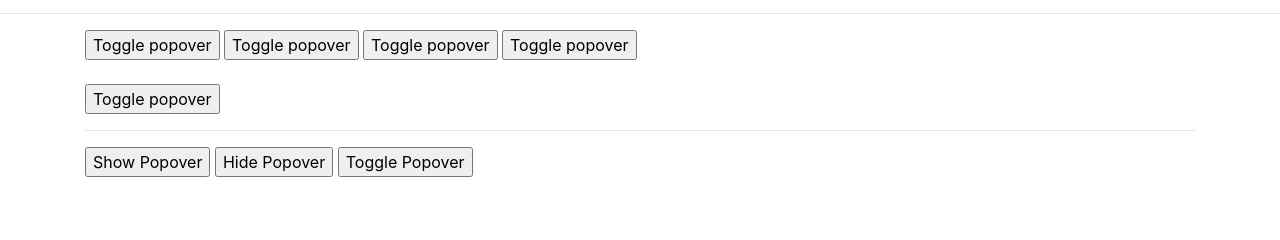
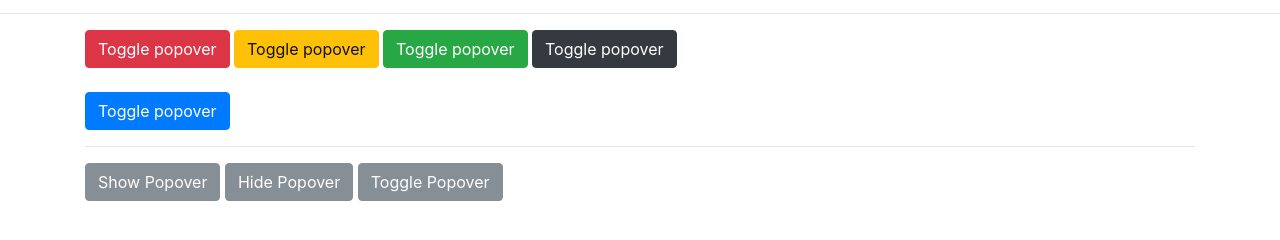
Before and after one commit to dzenvikas/Bootstrap, a plain HTML site: page bootstrap_sandbox_udemy/5_5_popovers.html in a window 1280 px wide. Shown: the part 168-408 px from the top of the page. Drawn offline with nearby package versions, Linux system fonts and the light colour scheme.

Commit message:
completed

```diff
--- a/bootstrap_sandbox_udemy/5_5_popovers.html
+++ b/bootstrap_sandbox_udemy/5_5_popovers.html
@@ -82,35 +82,66 @@
     <!--########################START HERE#########################-->
 
     <!-- POPOVER -->
-    <button>
+    <button
+      class="btn btn-danger"
+      data-toggle="popover"
+      data-placement="top"
+      title="Popover Title"
+      data-content="Lorem ipsum dolor sit amet, consectetur adipisicing."
+    >
       Toggle popover
     </button>
 
-    <button>
+    <button
+      class="btn btn-warning"
+      data-toggle="popover"
+      data-placement="right"
+      title="Popover Title"
+      data-content="Lorem ipsum dolor sit amet, consectetur adipisicing."
+    >
       Toggle popover
     </button>
 
-    <button>
+    <button
+      class="btn btn-success"
+      data-toggle="popover"
+      data-placement="bottom"
+      data-title="Popover Title"
+      data-content="Lorem ipsum dolor sit amet, consectetur adipisicing."
+    >
       Toggle popover
     </button>
-
-    <button>
+    <button
+      class="btn btn-dark"
+      data-toggle="popover"
+      data-placement="left"
+      data-title="Popover Title"
+      data-content="Lorem ipsum dolor sit amet, consectetur adipisicing."
+    >
       Toggle popover
     </button>
 
     <br><br>
 
     <!-- DISMISSIBLE POPOVER -->
-    <button>
+    <button
+      id="myPopover"
+      class="btn btn-primary"
+      data-toggle="popover"
+      data-placement="top"
+      data-title="Popover Title"
+      data-trigger="focus"
+      data-content="Lorem ipsum dolor sit amet, consectetur adipisicing."
+    >
       Toggle popover
     </button>
 
     <hr>
 
     <!-- CONTROL WITH JS -->
-    <button>Show Popover</button>
-    <button>Hide Popover</button>
-    <button>Toggle Popover</button>
+    <button class="btn btn-secondary" onclick="showPopover()">Show Popover</button>
+    <button class="btn btn-secondary" onclick="hidePopover()">Hide Popover</button>
+    <button class="btn btn-secondary" onclick="togglePopover()">Toggle Popover</button>
   </div>
 
   <div style="margin-top:500px;"></div>
@@ -119,6 +150,33 @@
   <script src="https://cdnjs.cloudflare.com/ajax/libs/popper.js/1.11.0/umd/popper.min.js" integrity="sha384-b/U6ypiBEHpOf/4+1nzFpr53nxSS+GLCkfwBdFNTxtclqqenISfwAzpKaMNFNmj4" crossorigin="anonymous"></script>
   <script src="https://maxcdn.bootstrapcdn.com/bootstrap/4.0.0-beta/js/bootstrap.min.js" integrity="sha384-h0AbiXch4ZDo7tp9hKZ4TsHbi047NrKGLO3SEJAg45jXxnGIfYzk4Si90RDIqNm1" crossorigin="anonymous"></script>
   <script>
+    $('[data-toggle="popover"]').popover();
+
+    function showPopover(){
+      $('#myPopover').popover('show');
+    };
+    function hidePopover(){
+      $('#myPopover').popover('hide');
+    };
+    function togglePopover(){
+      $('#myPopover').popover('toggle');
+    };
+
+
+    // Popover Events
+    $('#myPopover').on('show.bs.popover', function(){
+      console.log('Popover Show');
+    });
+
+    $('#myPopover').on('shown.bs.popover', function(){
+      console.log('Popover Shown');
+    });
+    $('#myPopover').on('hide.bs.popover', function(){
+      console.log('Popover hide');
+    });
+    $('#myPopover').on('hidden.bs.popover', function(){
+      console.log('Popover Hidden')
+    })
 
   </script>
 </body>
```
